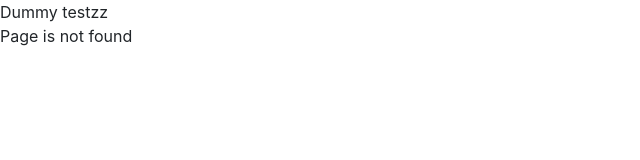
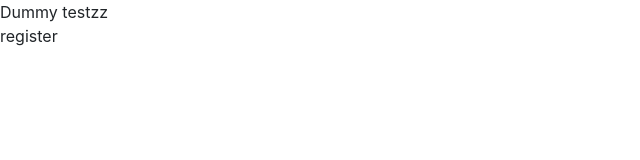
Before and after one commit to nachiappannk/learning-reactwithts, a React (Create React App) app in the folder myapp/: page / in a window 1280 px wide. Before the commit this address had no page. Shown: the top 160 px of the page, without its empty margins (0-640 px from the left). Built offline with nearby package versions, Linux system fonts and the light colour scheme.

Commit message:
Completed the basic routing

```diff
--- a/myapp/src/components/LandingPage.tsx
+++ b/myapp/src/components/LandingPage.tsx
@@ -1,5 +1,5 @@
 import React from "react";
-import { BrowserRouter, Route } from 'react-router-dom';
+import { BrowserRouter, Route, Switch } from 'react-router-dom';
 import Login from './Login';
 import PageNotFound from "./PageNotFound";
 import Register from "./Register";
@@ -11,12 +11,12 @@ const LandingPage=()=>{
     <div>
         Dummy testzz
         <BrowserRouter>
-            <div>
+            <Switch>
+                <Route path='/' component={Register}/>
                 <Route path='/login' component={Login}/>
                 <Route path='/register' component={Register}/>
                 <Route component={PageNotFound}/>
-
-            </div>
+            </Switch>
         </BrowserRouter>
         </div>
     )
```
